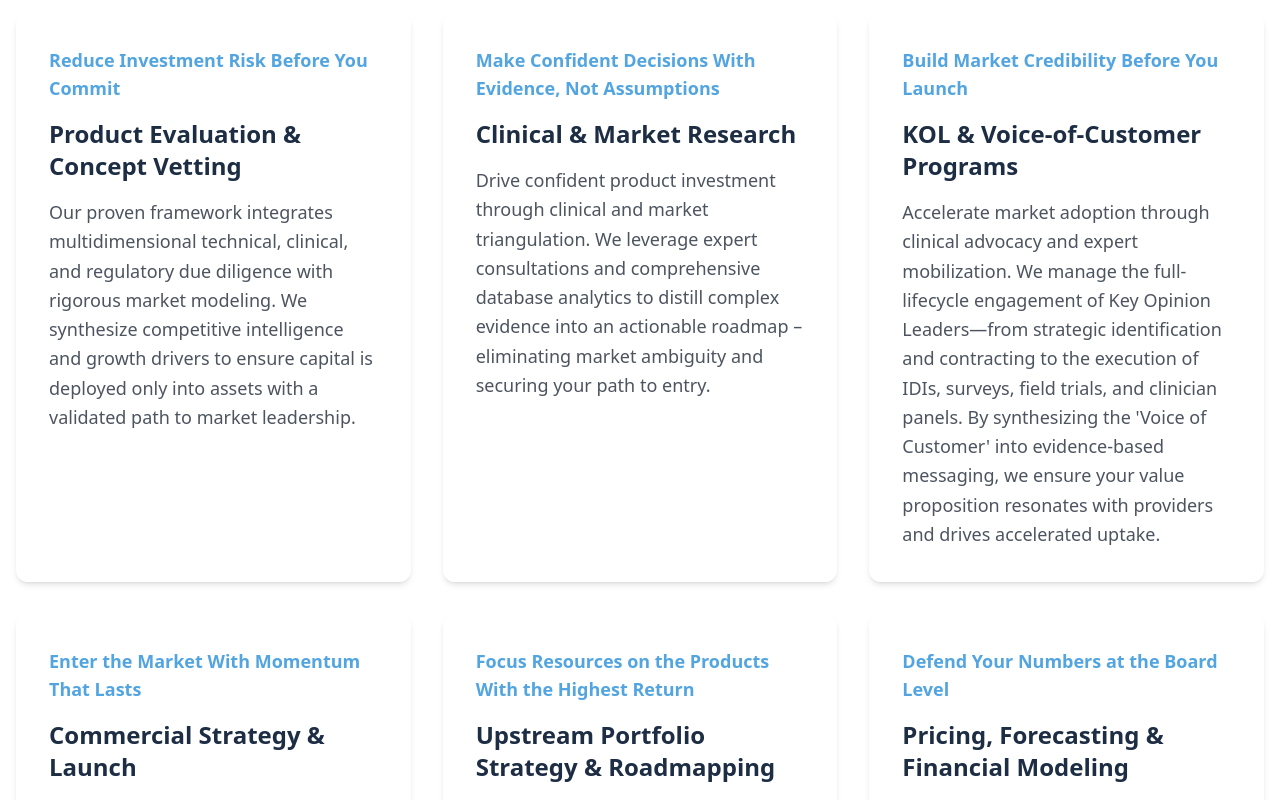
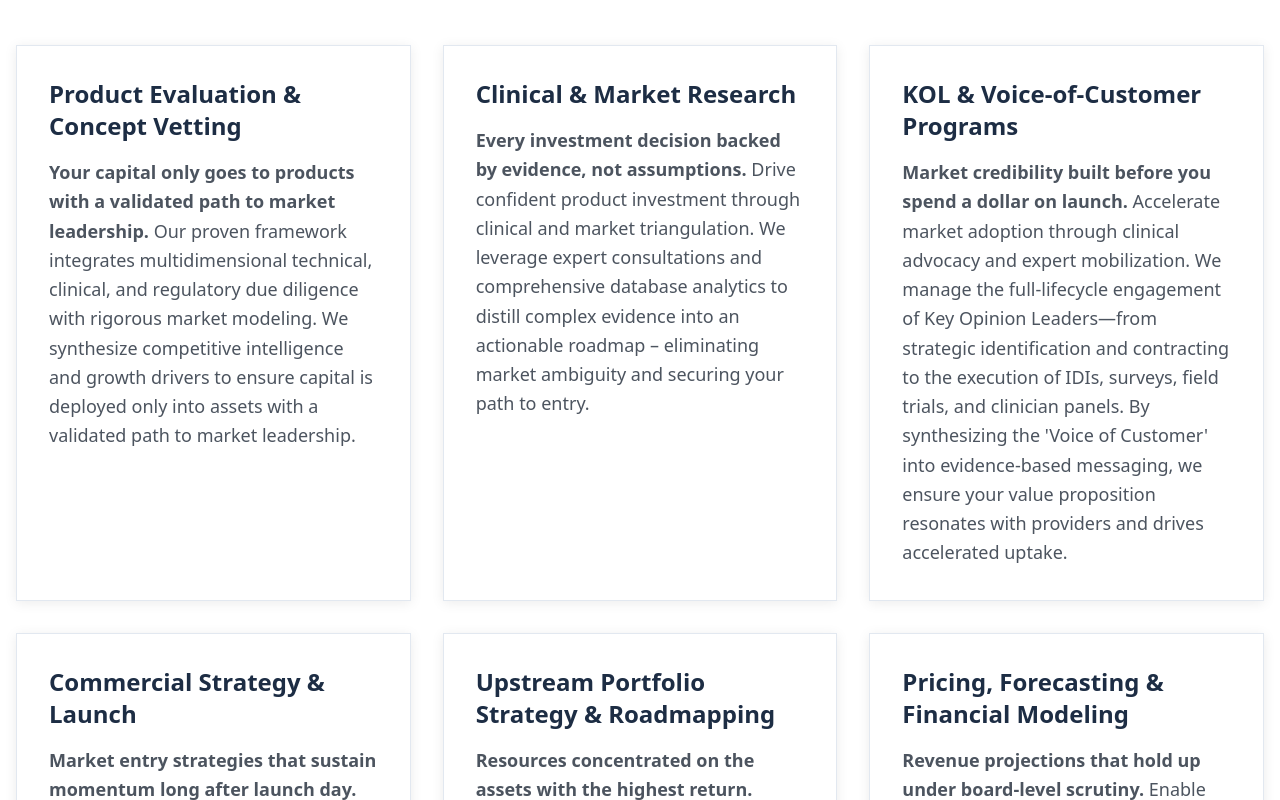
Before and after one commit to theanchorframe/Rubicon-med-frontend, a React (Vite) app: page / in a window 1280 px wide. Shown: the part 2580-3380 px from the top of the page. Built offline with nearby package versions, Linux system fonts and the light colour scheme.

Commit message:
Revamped service cards UI
Co-authored-by: theanchorframe <225102299+theanchorframe@users.noreply.github.com>

```diff
--- a/src/components/ServicesSection.tsx
+++ b/src/components/ServicesSection.tsx
@@ -15,37 +15,37 @@ const ServicesSection = ({ onOpenConsultationDialog }: ServicesSectionProps) =>
   const services = [
   {
     title: "Product Evaluation & Concept Vetting",
-    outcomeLabel: "Reduce Investment Risk Before You Commit",
+    boldOpener: "Your capital only goes to products with a validated path to market leadership.",
     description:
     "Our proven framework integrates multidimensional technical, clinical, and regulatory due diligence with rigorous market modeling. We synthesize competitive intelligence and growth drivers to ensure capital is deployed only into assets with a validated path to market leadership."
   },
   {
     title: "Clinical & Market Research",
-    outcomeLabel: "Make Confident Decisions With Evidence, Not Assumptions",
+    boldOpener: "Every investment decision backed by evidence, not assumptions.",
     description:
     "Drive confident product investment through clinical and market triangulation. We leverage expert consultations and comprehensive database analytics to distill complex evidence into an actionable roadmap – eliminating market ambiguity and securing your path to entry."
   },
   {
     title: "KOL & Voice-of-Customer Programs",
-    outcomeLabel: "Build Market Credibility Before You Launch",
+    boldOpener: "Market credibility built before you spend a dollar on launch.",
     description:
     "Accelerate market adoption through clinical advocacy and expert mobilization. We manage the full-lifecycle engagement of Key Opinion Leaders—from strategic identification and contracting to the execution of IDIs, surveys, field trials, and clinician panels. By synthesizing the 'Voice of Customer' into evidence-based messaging, we ensure your value proposition resonates with providers and drives accelerated uptake."
   },
   {
     title: "Commercial Strategy & Launch",
-    outcomeLabel: "Enter the Market With Momentum That Lasts",
+    boldOpener: "Market entry strategies that sustain momentum long after launch day.",
     description:
     "Turn insight into adoption at scale. We craft go-to-market strategies and playbooks, sales enablement, and messaging rooted in evidence so your launch not only hits targets, but sustains momentum long after market entry."
   },
   {
     title: "Upstream Portfolio Strategy & Roadmapping",
-    outcomeLabel: "Focus Resources on the Products With the Highest Return",
+    boldOpener: "Resources concentrated on the assets with the highest return.",
     description:
     "Optimize resource allocation and cross-functional alignment. By defining rigorous segmentation, targeting, and positioning (STP) frameworks alongside multi-year product roadmaps, we isolate high-potential opportunities. This allows R&D, Marketing, and Sales to concentrate resources on assets with the highest ROI."
   },
   {
     title: "Pricing, Forecasting & Financial Modeling",
-    outcomeLabel: "Defend Your Numbers at the Board Level",
+    boldOpener: "Revenue projections that hold up under board-level scrutiny.",
     description:
     "Enable executive decision-making with rigorous financial modeling. We translate market dynamics and value-based pricing into accurate revenue projections that hold up under institutional scrutiny. Our models provide the clarity needed to synchronize AOP targets with actual clinical and commercial scalability."
   }];
@@ -77,7 +77,7 @@ const ServicesSection = ({ onOpenConsultationDialog }: ServicesSectionProps) =>
           whileInView={{ opacity: 1, y: 0 }}
           transition={{ duration: 0.6 }}
           viewport={{ once: true }}
-          className="text-xl sm:text-2xl md:text-[2rem] lg:text-[2.5rem] font-bold text-navy text-center mb-4 px-2 whitespace-nowrap">Strategic Product Intelligence that Informs What to Build
+          className="text-xl sm:text-2xl md:text-[2rem] lg:text-[2.5rem] font-bold text-navy text-center mb-4 px-2">Six Ways Rubicon Turns Clinical and Market Intelligence Into Defensible Commercial Decisions
 
 
         </motion.h2>
@@ -95,12 +95,12 @@ const ServicesSection = ({ onOpenConsultationDialog }: ServicesSectionProps) =>
               borderColor: "hsl(var(--primary))"
             }}
             onClick={() => setSelectedIndex(index)}
-            className="glass-card p-6 md:p-8 space-y-4 border-2 border-navy/40 dark:border-navy/60 shadow-md transition-all duration-300 cursor-pointer group">
+            className="bg-background p-8 space-y-4 transition-all duration-300 cursor-pointer group"
+            style={{ border: '1px solid #e2e8f0', boxShadow: '0 2px 12px rgba(0,0,0,0.08)' }}>
 
-              <p className="text-primary font-bold text-lg">{service.outcomeLabel}</p>
               <h3 className="text-2xl font-bold text-navy group-hover:text-primary transition-colors duration-300">{service.title}</h3>
               <p className="text-foreground/80 leading-relaxed text-lg group-hover:text-foreground transition-colors duration-300">
-                {service.description}
+                <span className="font-bold">{service.boldOpener}</span>{" "}{service.description}
               </p>
             </motion.div>
           )}
@@ -172,12 +172,11 @@ const ServicesSection = ({ onOpenConsultationDialog }: ServicesSectionProps) =>
               </p>
 
               {/* Service Content */}
-              <p className="text-primary font-bold text-xl mb-2">{services[selectedIndex].outcomeLabel}</p>
               <h3 className="text-3xl md:text-4xl font-bold text-primary mb-6">
                 {services[selectedIndex].title}
               </h3>
               <p className="text-lg md:text-xl text-foreground leading-relaxed">
-                {services[selectedIndex].description}
+                <span className="font-bold">{services[selectedIndex].boldOpener}</span>{" "}{services[selectedIndex].description}
               </p>
 
               {/* Navigation Dots */}
```
